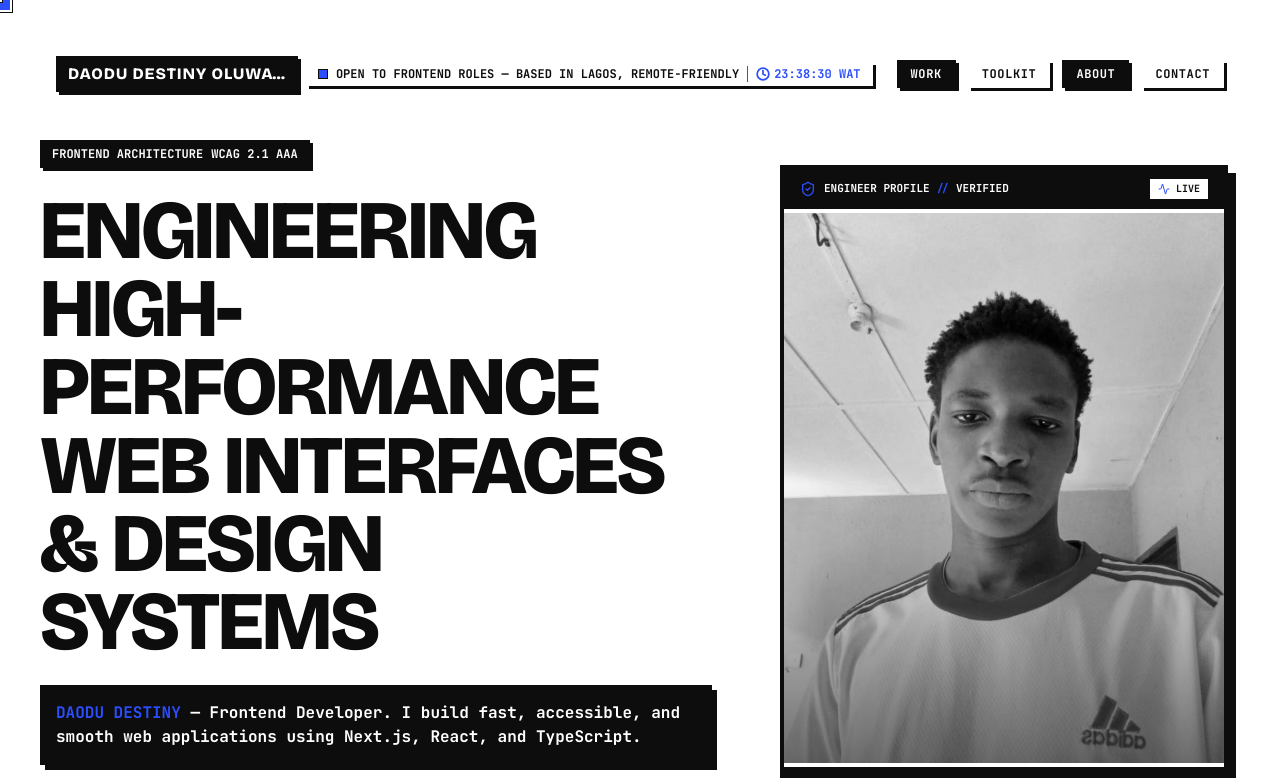
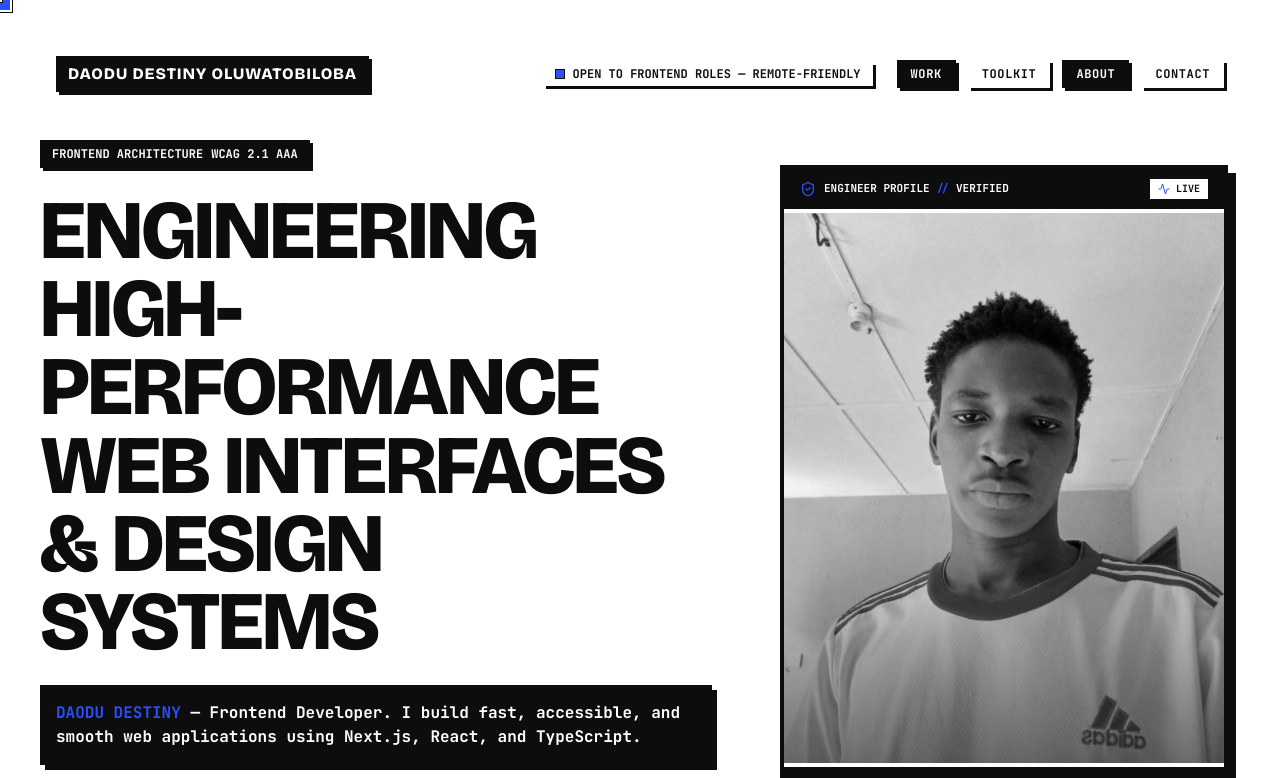
Before and after one commit to daodudestiny56-netizen/port, a Next.js app: page / in a window 1280 px wide. Shown: the top 778 px of the page. Built offline with nearby package versions, Linux system fonts and the light colour scheme.

Commit message:
refactor: remove clock and Based in Lagos references

```diff
--- /dev/null
+++ b/app/error.tsx
@@ -0,0 +1,34 @@
+"use client";
+
+import { useEffect } from "react";
+
+export default function Error({
+  error,
+  reset,
+}: {
+  error: Error & { digest?: string };
+  reset: () => void;
+}) {
+  useEffect(() => {
+    console.error("App Router Error:", error);
+  }, [error]);
+
+  return (
+    <div className="w-full min-h-screen bg-[#0D0D0D] text-[#FFFFFF] font-mono flex flex-col items-center justify-center p-6 select-none">
+      <div className="max-w-md w-full border-4 border-[#FFFFFF] bg-[#0D0D0D] p-6 shadow-[8px_8px_0px_#2B4EFF]">
+        <h2 className="text-xl font-bold uppercase mb-4 text-[#2B4EFF]">
+          SYSTEM NOTICE // RENDER ERROR
+        </h2>
+        <p className="text-xs text-[#FFFFFF]/80 mb-6 leading-relaxed">
+          {error?.message || "An unexpected error occurred."}
+        </p>
+        <button
+          onClick={() => reset()}
+          className="w-full py-3 bg-[#FFFFFF] text-[#0D0D0D] font-bold text-xs uppercase border-2 border-[#FFFFFF] hover:bg-[#2B4EFF] hover:text-[#FFFFFF] transition-colors"
+        >
+          RETRY RENDERING
+        </button>
+      </div>
+    </div>
+  );
+}
--- /dev/null
+++ b/app/global-error.tsx
@@ -0,0 +1,30 @@
+"use client";
+
+export default function GlobalError({
+  error,
+  reset,
+}: {
+  error: Error & { digest?: string };
+  reset: () => void;
+}) {
+  return (
+    <html lang="en">
+      <body className="bg-[#0D0D0D] text-[#FFFFFF] font-mono flex flex-col items-center justify-center min-h-screen p-6">
+        <div className="max-w-md w-full border-4 border-[#FFFFFF] bg-[#0D0D0D] p-6 shadow-[8px_8px_0px_#2B4EFF]">
+          <h2 className="text-xl font-bold uppercase mb-4 text-[#2B4EFF]">
+            SYSTEM NOTICE // RECOVERABLE ERROR
+          </h2>
+          <p className="text-xs text-[#FFFFFF]/80 mb-6 leading-relaxed">
+            {error?.message || "An unexpected error occurred during rendering."}
+          </p>
+          <button
+            onClick={() => reset()}
+            className="w-full py-3 bg-[#FFFFFF] text-[#0D0D0D] font-bold text-xs uppercase border-2 border-[#FFFFFF] hover:bg-[#2B4EFF] hover:text-[#FFFFFF] transition-colors"
+          >
+            RESET SYSTEM & REFRESH
+          </button>
+        </div>
+      </body>
+    </html>
+  );
+}
--- a/components/About.tsx
+++ b/components/About.tsx
@@ -45,7 +45,7 @@ export default function About() {
         </div>
 
         <p className="font-sans text-base sm:text-xl font-bold leading-relaxed text-[#0D0D0D]">
-          I am a Frontend Developer with 2+ years of experience building web applications using Next.js, React, and TypeScript. I focus on creating fast page loads, accessible user interfaces, and smooth performance for web apps. Based in Lagos, Nigeria, I build production frontend interfaces for product teams worldwide.
+          I am a Frontend Developer with 2+ years of experience building web applications using Next.js, React, and TypeScript. I focus on creating fast page loads, accessible user interfaces, and smooth performance for web apps. I build production frontend interfaces for product teams worldwide.
         </p>
 
         {/* Dynamic Metric Count-Up Numbers */}
--- a/components/Hero.tsx
+++ b/components/Hero.tsx
@@ -103,7 +103,7 @@ export default function Hero({ currentTheme = "bone" }: HeroProps) {
         className="w-full flex flex-col sm:flex-row justify-between items-stretch sm:items-center gap-2 pt-4 border-t-3 border-[#0D0D0D] font-mono text-[10px] sm:text-xs font-bold uppercase"
       >
         <span className="bg-[#FFFFFF] text-[#0D0D0D] px-2.5 py-1 border-2 border-[#0D0D0D] text-center sm:text-left">
-          LOCATION: LAGOS, NIGERIA (UTC+1) <span className="text-[#2B4EFF]">{"//"}</span> REMOTE AVAILABLE
+          WORK MODE: <span className="text-[#2B4EFF]">REMOTE AVAILABLE</span>
         </span>
         <span className="bg-[#0D0D0D] text-[#FFFFFF] px-2.5 py-1 border-2 border-[#0D0D0D] text-center sm:text-right">
           STATUS: <span className="text-[#2B4EFF]">OPEN TO FRONTEND ROLES</span>
--- a/components/Navbar.tsx
+++ b/components/Navbar.tsx
@@ -2,7 +2,7 @@
 
 import { useState, useEffect } from "react";
 import { motion, AnimatePresence } from "framer-motion";
-import { Menu, X, ArrowUpRight, Clock } from "lucide-react";
+import { Menu, X, ArrowUpRight } from "lucide-react";
 import { portfolioData } from "@/lib/data";
 
 interface NavbarProps {
@@ -11,26 +11,6 @@ interface NavbarProps {
 
 export default function Navbar({ currentTheme = "bone" }: NavbarProps) {
   const [isOpen, setIsOpen] = useState(false);
-  const [timeString, setTimeString] = useState<string>("");
-
-  // Live real-time Lagos station clock (UTC+1)
-  useEffect(() => {
-    const updateTime = () => {
-      const now = new Date();
-      const options: Intl.DateTimeFormatOptions = {
-        timeZone: "Africa/Lagos",
-        hour: "2-digit",
-        minute: "2-digit",
-        second: "2-digit",
-        hour12: false,
-      };
-      setTimeString(new Intl.DateTimeFormat("en-GB", options).format(now));
-    };
-
-    updateTime();
-    const interval = setInterval(updateTime, 1000);
-    return () => clearInterval(interval);
-  }, []);
 
   useEffect(() => {
     const handleKeyDown = (e: KeyboardEvent) => {
@@ -60,7 +40,7 @@ export default function Navbar({ currentTheme = "bone" }: NavbarProps) {
   return (
     <>
       <header className="relative w-full z-40 flex justify-between items-center py-2 sm:py-4 px-1 sm:px-4 gap-2">
-        {/* Brand Name Tag with Stamped Load Transition */}
+        {/* Brand Name Tag */}
         <motion.a
           href="#"
           initial={{ opacity: 0, scale: 0.8, y: -10 }}
@@ -78,7 +58,7 @@ export default function Navbar({ currentTheme = "bone" }: NavbarProps) {
 
         {/* Status Chip & Desktop Sticker Navigation */}
         <div className="flex items-center gap-2 sm:gap-4 lg:gap-6 shrink-0">
-          {/* Real-time Ticking Station Clock */}
+          {/* Status Chip */}
           <div
             className={`hidden xl:flex items-center gap-2 px-3 py-1 border-3 border-[#0D0D0D] text-xs font-mono font-bold uppercase shadow-brutalist-sm ${
               isInkTheme ? "bg-[#0D0D0D] text-[#FFFFFF] border-[#FFFFFF]" : "bg-[#FFFFFF] text-[#0D0D0D]"
@@ -86,12 +66,6 @@ export default function Navbar({ currentTheme = "bone" }: NavbarProps) {
           >
             <span className="w-2.5 h-2.5 bg-[#2B4EFF] border border-[#0D0D0D]" />
             <span className="truncate">{portfolioData.status}</span>
-            {timeString && (
-              <span className="pl-2 border-l border-current flex items-center gap-1 text-[#2B4EFF]">
-                <Clock className="w-3.5 h-3.5 stroke-[3]" />
-                <span>{timeString} WAT</span>
-              </span>
-            )}
           </div>
 
           {/* Staggered Stamp Sticker Links (Desktop) */}
--- a/components/ProfessionalPortrait.tsx
+++ b/components/ProfessionalPortrait.tsx
@@ -2,7 +2,7 @@
 
 import Image from "next/image";
 import { motion } from "framer-motion";
-import { ShieldCheck, MapPin, Activity } from "lucide-react";
+import { ShieldCheck, Activity, Globe } from "lucide-react";
 
 interface ProfessionalPortraitProps {
   imageSrc?: string;
@@ -20,7 +20,7 @@ export default function ProfessionalPortrait({
       transition={{ duration: 0.5, ease: [0.16, 1, 0.3, 1] }}
       className={`relative w-full max-w-md mx-auto group select-none ${className}`}
     >
-      {/* Outer Brutalist Frame with Hover Blueprint Blue Shadow Shift */}
+      {/* Outer Brutalist Frame */}
       <div className="relative w-full bg-[#0D0D0D] border-4 border-[#0D0D0D] shadow-brutalist-lg hover:shadow-brutalist-blueprint-lg transition-all duration-300 overflow-hidden">
         {/* Top Header Stamp */}
         <div className="flex items-center justify-between px-4 py-2.5 bg-[#0D0D0D] border-b-4 border-[#FFFFFF] text-[#FFFFFF] font-mono text-[11px] font-extrabold uppercase">
@@ -58,8 +58,8 @@ export default function ProfessionalPortrait({
         {/* Bottom Metadata Bar */}
         <div className="flex items-center justify-between px-4 py-3 bg-[#0D0D0D] border-t-4 border-[#FFFFFF] text-[#FFFFFF] font-mono text-xs font-bold uppercase">
           <div className="flex items-center gap-1.5">
-            <MapPin className="w-3.5 h-3.5 text-[#2B4EFF]" />
-            <span>LAGOS, NIGERIA</span>
+            <Globe className="w-3.5 h-3.5 text-[#2B4EFF]" />
+            <span>REMOTE AVAILABLE</span>
           </div>
           <span className="bg-[#FFFFFF] text-[#0D0D0D] px-2 py-0.5 text-[10px] font-extrabold border border-[#0D0D0D]">
             FRONTEND ARCHITECT
--- a/lib/data.ts
+++ b/lib/data.ts
@@ -44,7 +44,7 @@ export interface PortfolioData {
 export const portfolioData: PortfolioData = {
   name: "Daodu Destiny Oluwatobiloba",
   role: "Frontend developer building fast, responsive, and accessible web applications using Next.js, React, and TypeScript. Focused on clean code, smooth performance, and great user experiences.",
-  status: "Open to frontend roles — Based in Lagos, remote-friendly",
+  status: "Open to frontend roles — Remote-friendly",
   email: "daodudestiny56@gmail.com",
   socials: {
     github: "https://github.com/daodudestiny56-netizen",
```
